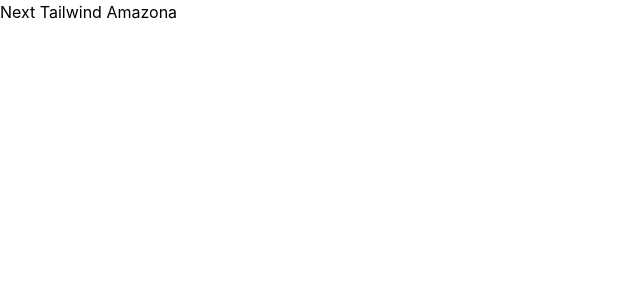
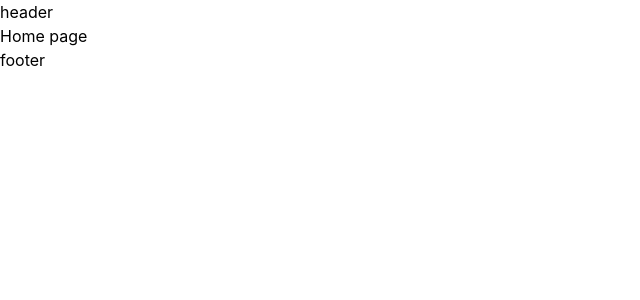
Before and after one commit to sarahdulce/amazon-tailwind, a Next.js app: page / in a window 1280 px wide. Shown: the top 300 px of the page, without its empty margins (0-640 px from the left). Built offline with nearby package versions, Linux system fonts and the light colour scheme.

Commit message:
atualizações

```diff
--- /dev/null
+++ b/components/Layout.js
@@ -0,0 +1,19 @@
+import Head from 'next/head';
+import React from 'react';
+
+export default function Layout({ title, children }) {
+  return (
+    <>
+      <Head>
+        <title>{title ? title + ' - Amazon' : 'Amazon'}</title>
+        <meta name="description" content="Ecommerce Website" />
+        <link rel="icon" href="/favicon.ico" />
+      </Head>
+      <div>
+        <header>header</header>
+        <main>{children}</main>
+        <footer>footer</footer>
+      </div>
+    </>
+  );
+}
--- a/pages/index.js
+++ b/pages/index.js
@@ -1,15 +1,5 @@
-import Head from 'next/head';
+import Layout from '../components/Layout';
 
 export default function Home() {
-  return (
-    <div>
-      <Head>
-        <title>Create Next App</title>
-        <meta name="description" content="Generated by create next app" />
-        <link rel="icon" href="/favicon.ico" />
-      </Head>
-
-      <h1 className="text-3xl font-bold"> Next Tailwind Amazona</h1>
-    </div>
-  );
+  return <Layout>Home page</Layout>;
 }
```
Also changed, not shown: .eslintrc.json.
